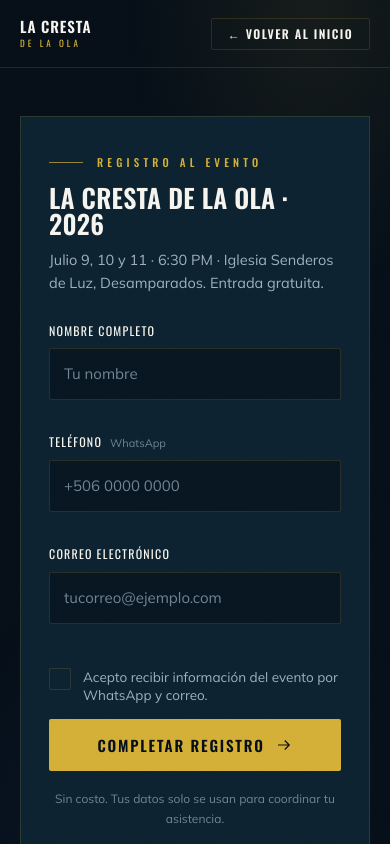
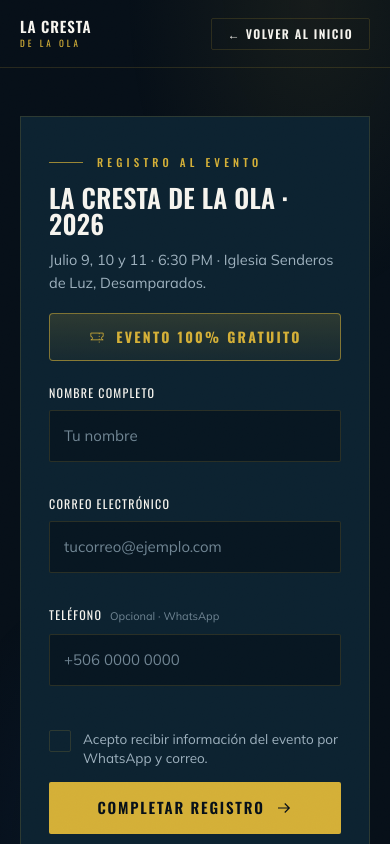
Before and after one commit to Nadir-Urbina/la-cresta-landing, a Next.js app: page /registro in a window 390 px wide. Shown: the top 844 px of the page. Built offline with nearby package versions, Linux system fonts and the light colour scheme.

Commit message:
made phone number an optional field

```diff
--- a/app/globals.css
+++ b/app/globals.css
@@ -284,9 +284,9 @@ button { font-family: inherit; cursor: pointer; }
   min-height: 100svh;
   display: flex;
   flex-direction: column;
-  justify-content: flex-end;
-  padding-top: clamp(96px, 14vh, 150px);
-  padding-bottom: clamp(44px, 8vh, 88px);
+  justify-content: center;
+  padding-top: clamp(108px, 16vh, 168px);
+  padding-bottom: clamp(72px, 12vh, 120px);
   overflow: hidden;
 }
 .hero__bg { position: absolute; inset: 0; z-index: 0; }
@@ -339,7 +339,62 @@ button { font-family: inherit; cursor: pointer; }
 .hero__fact { display: flex; align-items: center; gap: 12px; color: var(--white); font-size: clamp(14px, 2.4vw, 17px); }
 .hero__fact svg { color: var(--accent); flex: none; }
 .hero__fact span { font-weight: 500; }
-.hero__cta { display: flex; flex-direction: column; gap: 12px; margin-top: 38px; }
+.hero__free { margin-top: 30px; }
+.hero__free-badge {
+  display: inline-flex;
+  align-items: center;
+  gap: 10px;
+  font-family: var(--display);
+  font-weight: 700;
+  text-transform: uppercase;
+  letter-spacing: 0.16em;
+  font-size: clamp(13px, 2.2vw, 16px);
+  color: var(--accent);
+  padding: 10px 18px;
+  border-radius: 999px;
+  border: 1px solid rgba(212,175,55,0.55);
+  background: linear-gradient(180deg, rgba(212,175,55,0.16), rgba(212,175,55,0.05));
+  box-shadow: 0 0 0 0 var(--gold-glow);
+  animation: freePulse 2.6s ease-in-out infinite;
+}
+.hero__free-badge svg { color: var(--accent); flex: none; }
+@keyframes freePulse {
+  0%, 100% { box-shadow: 0 0 0 0 rgba(212,175,55,0.32); }
+  50%      { box-shadow: 0 0 22px 4px rgba(212,175,55,0.22); }
+}
+
+.hero__cta { display: flex; flex-direction: column; gap: 12px; margin-top: 28px; }
+
+/* Eye-catching register CTA: soft glow + sweeping shine */
+.btn--pulse {
+  overflow: hidden;
+  animation: ctaGlow 2.6s ease-in-out infinite;
+}
+.btn--pulse::after {
+  content: "";
+  position: absolute;
+  top: 0;
+  left: -120%;
+  width: 60%;
+  height: 100%;
+  background: linear-gradient(100deg, transparent, rgba(255,255,255,0.55), transparent);
+  transform: skewX(-20deg);
+  animation: ctaShine 3.4s ease-in-out infinite;
+}
+.btn--pulse:hover { animation: none; }
+@keyframes ctaGlow {
+  0%, 100% { box-shadow: 0 0 0 0 rgba(212,175,55,0.0); }
+  50%      { box-shadow: 0 10px 32px -8px var(--gold-glow); }
+}
+@keyframes ctaShine {
+  0%        { left: -120%; }
+  55%, 100% { left: 140%; }
+}
+@media (prefers-reduced-motion: reduce) {
+  .hero__free-badge,
+  .btn--pulse { animation: none; }
+  .btn--pulse::after { display: none; }
+}
 .hero__scroll {
   position: absolute; left: 50%; bottom: 22px; transform: translateX(-50%);
   z-index: 2; display: flex; flex-direction: column; align-items: center; gap: 8px;
@@ -753,7 +808,25 @@ button { font-family: inherit; cursor: pointer; }
 .modal__x:hover { color: var(--accent); border-color: var(--accent); }
 .modal__head h3 { font-size: clamp(26px, 5vw, 36px); text-transform: uppercase; margin-top: 14px; }
 .modal__sub { color: var(--muted); font-size: 14.5px; margin-top: 12px; }
-.modal__form { margin-top: 26px; display: flex; flex-direction: column; gap: 4px; }
+.modal__free {
+  display: flex;
+  align-items: center;
+  justify-content: center;
+  gap: 10px;
+  margin-top: 18px;
+  padding: 12px 16px;
+  border-radius: 4px;
+  font-family: var(--display);
+  font-weight: 700;
+  text-transform: uppercase;
+  letter-spacing: 0.16em;
+  font-size: 14px;
+  color: var(--accent);
+  border: 1px solid rgba(212,175,55,0.55);
+  background: linear-gradient(180deg, rgba(212,175,55,0.16), rgba(212,175,55,0.05));
+}
+.modal__free svg { color: var(--accent); flex: none; }
+.modal__form { margin-top: 22px; display: flex; flex-direction: column; gap: 4px; }
 .modal__row { display: grid; gap: 4px; }
 @media (min-width: 480px) { .modal__row { grid-template-columns: 1fr 1fr; gap: 14px; } }
 
--- a/app/layout.tsx
+++ b/app/layout.tsx
@@ -25,7 +25,7 @@ const lora = Lora({
 
 export const metadata: Metadata = {
   title: "La Cresta de la Ola 2026 — Costa Rica",
-  description: "Conferencia profética | Julio 9, 10 y 11 · Iglesia Senderos de Luz, Desamparados, San José, Costa Rica. Entrada gratuita.",
+  description: "Conferencia profética | Julio 9, 10 y 11 · Iglesia Senderos de Luz, Desamparados, San José, Costa Rica. EVENTO GRATUITO.",
   icons: {
     icon: [
       { url: "/favicon_io/favicon.ico" },
--- a/components/Conference.tsx
+++ b/components/Conference.tsx
@@ -73,7 +73,7 @@ export function Conference() {
               </div>
             </div>
             <span className="conf__free">
-              <Icons.ticket width={18} height={18} /> Entrada Gratuita · Free Admission
+              <Icons.ticket width={18} height={18} /> EVENTO GRATUITO · Free Admission
             </span>
             <button
               className="btn btn-primary btn-block"
--- a/components/Hero.tsx
+++ b/components/Hero.tsx
@@ -54,9 +54,16 @@ export function Hero() {
           </div>
         </div>
 
+        <div className="hero__free reveal in d2">
+          <span className="hero__free-badge">
+            <Icons.ticket width={18} height={18} />
+            EVENTO 100% GRATUITO
+          </span>
+        </div>
+
         <div className="hero__cta reveal in d3">
           <button
-            className="btn btn-primary"
+            className="btn btn-primary btn--pulse"
             onClick={() => { track('Registro CTA', { location: 'hero' }); open(); }}
           >
             Regístrate al Evento <Icons.arrow width={18} height={18} />
--- a/components/RegistrationForm.tsx
+++ b/components/RegistrationForm.tsx
@@ -111,8 +111,13 @@ export function RegistrationForm({ onClose, source = 'page' }: Props) {
         <span className="kicker">Registro al Evento</span>
         <h3>La Cresta de la Ola · 2026</h3>
         <p className="modal__sub">
-          Julio 9, 10 y 11 · 6:30 PM · Iglesia Senderos de Luz, Desamparados. Entrada gratuita.
+          Julio 9, 10 y 11 · 6:30 PM · Iglesia Senderos de Luz, Desamparados.
         </p>
+      </div>
+
+      <div className="modal__free">
+        <Icons.ticket width={18} height={18} />
+        <span>Evento 100% Gratuito</span>
       </div>
 
       <form className="modal__form" onSubmit={submit} noValidate>
@@ -128,16 +133,6 @@ export function RegistrationForm({ onClose, source = 'page' }: Props) {
         </Field>
 
         <div className="modal__row">
-          <Field label="Teléfono" hint="WhatsApp" error={err.telefono}>
-            <input
-              className={`inp${err.telefono ? ' inp--err' : ''}`}
-              type="tel"
-              value={v.telefono}
-              placeholder="+506 0000 0000"
-              autoComplete="tel"
-              onChange={(e) => set('telefono', e.target.value)}
-            />
-          </Field>
           <Field label="Correo electrónico" error={err.email}>
             <input
               className={`inp${err.email ? ' inp--err' : ''}`}
@@ -146,6 +141,16 @@ export function RegistrationForm({ onClose, source = 'page' }: Props) {
               placeholder="tucorreo@ejemplo.com"
               autoComplete="email"
               onChange={(e) => set('email', e.target.value)}
+            />
+          </Field>
+          <Field label="Teléfono" hint="Opcional · WhatsApp" error={err.telefono}>
+            <input
+              className={`inp${err.telefono ? ' inp--err' : ''}`}
+              type="tel"
+              value={v.telefono}
+              placeholder="+506 0000 0000"
+              autoComplete="tel"
+              onChange={(e) => set('telefono', e.target.value)}
             />
           </Field>
         </div>
--- a/email-templates/registro-confirmacion.html
+++ b/email-templates/registro-confirmacion.html
@@ -273,7 +273,7 @@
                     letter-spacing: 0.16em;
                     text-transform: uppercase;
                     color: #d4af37;
-                  ">🎟 &nbsp; Entrada Gratuita · Free Admission</td>
+                  ">🎟 &nbsp; EVENTO GRATUITO · Free Admission</td>
                 </tr>
               </table>
             </td>
```
